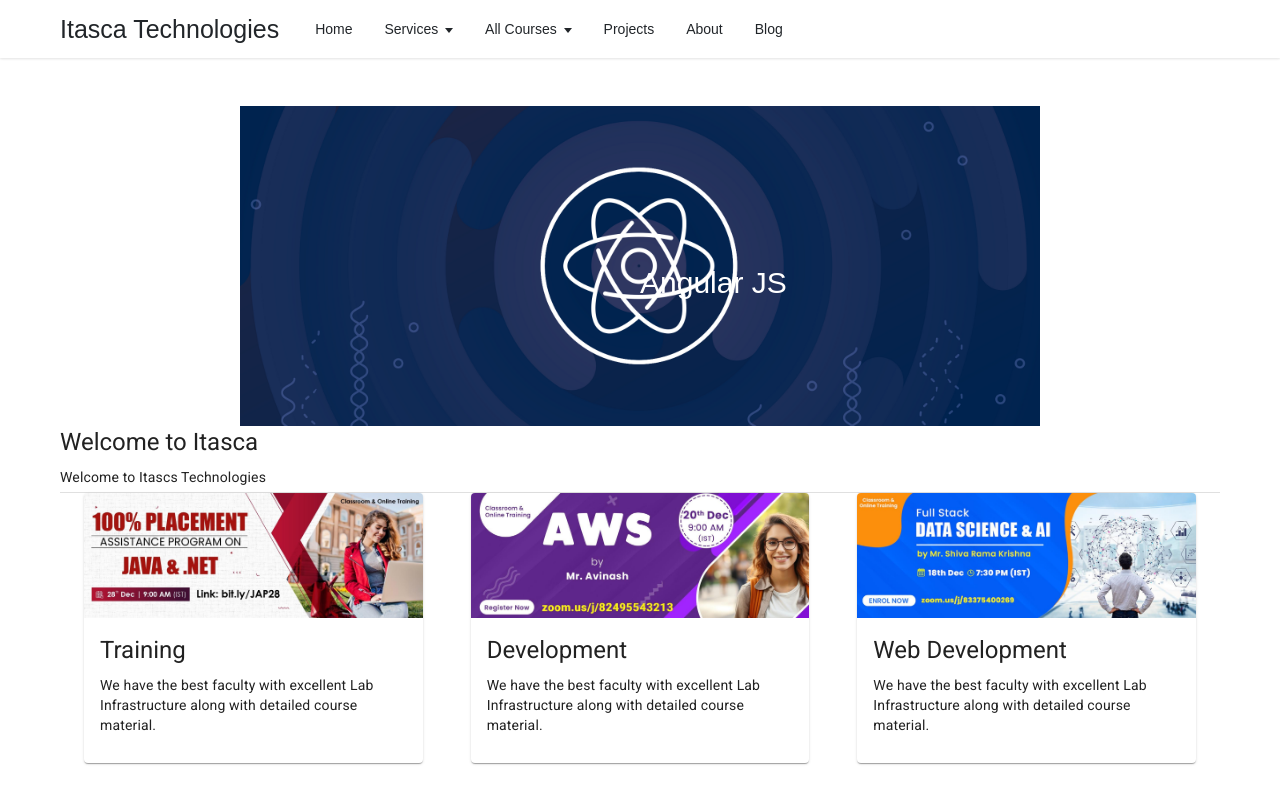
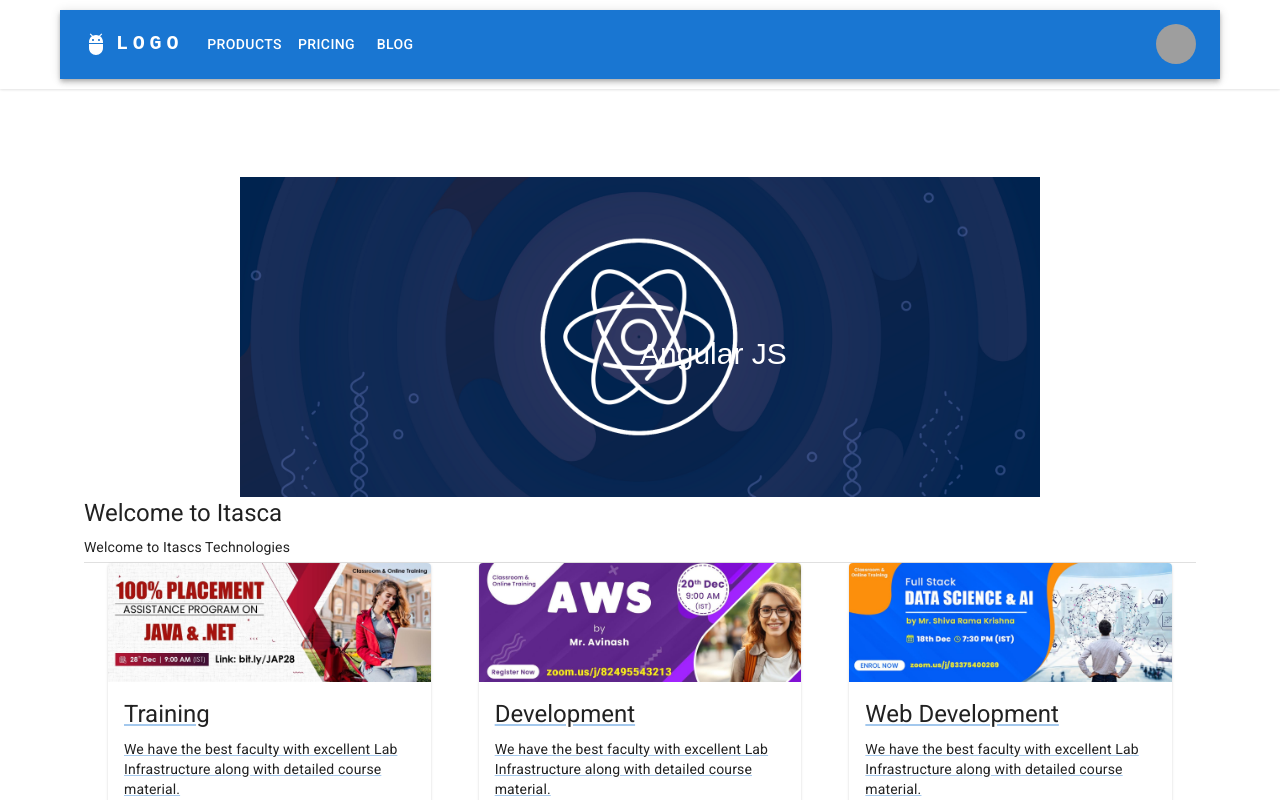
Before and after one commit to iiitrke/react-typescript, a React (Create React App) app: page / in a window 1280 px wide. Shown: the top 800 px of the page. Built offline with nearby package versions, Linux system fonts and the light colour scheme; data requests are answered from the project's data file; grey boxes are pictures that could not be loaded.

Commit message:
before refectoring for mui -working

```diff
--- a/src/components/intro/IntroFC.tsx
+++ b/src/components/intro/IntroFC.tsx
@@ -5,6 +5,7 @@ import {
   CardMedia,
   Container,
   Grid,
+  Link,
   Typography,
 } from "@mui/material";
 import React, { useEffect } from "react";
@@ -50,13 +51,18 @@ export const IntroFC: React.FC = () => {
           <Grid container spacing={6} justifyContent="space-between">
             {data.map((intro: IntroModel, index) => (
               <Grid item xs={12} sm={6} md={4}>
+                <Link href="/abc">
                   <Card key={index}>
                     <CardMedia
                       component="img"
                       image={`./images/intro/${intro.image}`}
                     />
                     <CardContent>
-                    <Typography variant="h5" color="text.primary" gutterBottom>
+                      <Typography
+                        variant="h5"
+                        color="text.primary"
+                        gutterBottom
+                      >
                         <ReactMarkdown children={intro.title} />
                       </Typography>
                       <Typography
@@ -68,7 +74,7 @@ export const IntroFC: React.FC = () => {
                       </Typography>
                     </CardContent>
                   </Card>
-
+                </Link>
                 {/* Add your logo component or image here */}
               </Grid>
             ))}
--- /dev/null
+++ b/src/components/navbar/DropdownFC.tsx
@@ -0,0 +1,166 @@
+import * as React from "react";
+import AppBar from "@mui/material/AppBar";
+import Box from "@mui/material/Box";
+import Toolbar from "@mui/material/Toolbar";
+import IconButton from "@mui/material/IconButton";
+import Typography from "@mui/material/Typography";
+import Menu from "@mui/material/Menu";
+import MenuIcon from "@mui/icons-material/Menu";
+import Container from "@mui/material/Container";
+import Avatar from "@mui/material/Avatar";
+import Button from "@mui/material/Button";
+import Tooltip from "@mui/material/Tooltip";
+import MenuItem from "@mui/material/MenuItem";
+import AdbIcon from "@mui/icons-material/Adb";
+
+const pages = ["Products", "Pricing", "Blog"];
+const settings = ["Profile", "Account", "Dashboard", "Logout"];
+
+function DropdownFC() {
+  const [anchorElNav, setAnchorElNav] = React.useState<null | HTMLElement>(
+    null
+  );
+  const [anchorElUser, setAnchorElUser] = React.useState<null | HTMLElement>(
+    null
+  );
+
+  const handleOpenNavMenu = (event: React.MouseEvent<HTMLElement>) => {
+    setAnchorElNav(event.currentTarget);
+  };
+  const handleOpenUserMenu = (event: React.MouseEvent<HTMLElement>) => {
+    setAnchorElUser(event.currentTarget);
+  };
+
+  const handleCloseNavMenu = () => {
+    setAnchorElNav(null);
+  };
+
+  const handleCloseUserMenu = () => {
+    setAnchorElUser(null);
+  };
+
+  return (
+    <AppBar position="static">
+      <Container maxWidth="xl">
+        <Toolbar disableGutters>
+          <AdbIcon sx={{ display: { xs: "none", md: "flex" }, mr: 1 }} />
+          <Typography
+            variant="h6"
+            noWrap
+            component="a"
+            href="#app-bar-with-responsive-menu"
+            sx={{
+              mr: 2,
+              display: { xs: "none", md: "flex" },
+              fontFamily: "monospace",
+              fontWeight: 700,
+              letterSpacing: ".3rem",
+              color: "inherit",
+              textDecoration: "none",
+            }}
+          >
+            LOGO
+          </Typography>
+
+          <Box sx={{ flexGrow: 1, display: { xs: "flex", md: "none" } }}>
+            <IconButton
+              size="large"
+              aria-label="account of current user"
+              aria-controls="menu-appbar"
+              aria-haspopup="true"
+              onClick={handleOpenNavMenu}
+              color="inherit"
+            >
+              <MenuIcon />
+            </IconButton>
+            <Menu
+              id="menu-appbar"
+              anchorEl={anchorElNav}
+              anchorOrigin={{
+                vertical: "bottom",
+                horizontal: "left",
+              }}
+              keepMounted
+              transformOrigin={{
+                vertical: "top",
+                horizontal: "left",
+              }}
+              open={Boolean(anchorElNav)}
+              onClose={handleCloseNavMenu}
+              sx={{
+                display: { xs: "block", md: "none" },
+              }}
+            >
+              {pages.map((page) => (
+                <MenuItem key={page} onClick={handleCloseNavMenu}>
+                  <Typography textAlign="center">{page}</Typography>
+                </MenuItem>
+              ))}
+            </Menu>
+          </Box>
+          <AdbIcon sx={{ display: { xs: "flex", md: "none" }, mr: 1 }} />
+          <Typography
+            variant="h5"
+            noWrap
+            component="a"
+            href="#app-bar-with-responsive-menu"
+            sx={{
+              mr: 2,
+              display: { xs: "flex", md: "none" },
+              flexGrow: 1,
+              fontFamily: "monospace",
+              fontWeight: 700,
+              letterSpacing: ".3rem",
+              color: "inherit",
+              textDecoration: "none",
+            }}
+          >
+            LOGO
+          </Typography>
+          <Box sx={{ flexGrow: 1, display: { xs: "none", md: "flex" } }}>
+            {pages.map((page) => (
+              <Button
+                key={page}
+                onClick={handleCloseNavMenu}
+                sx={{ my: 2, color: "white", display: "block" }}
+              >
+                {page}
+              </Button>
+            ))}
+          </Box>
+
+          <Box sx={{ flexGrow: 0 }}>
+            <Tooltip title="Open settings">
+              <IconButton onClick={handleOpenUserMenu} sx={{ p: 0 }}>
+                <Avatar alt="Remy Sharp" src="/static/images/avatar/2.jpg" />
+              </IconButton>
+            </Tooltip>
+            <Menu
+              sx={{ mt: "45px" }}
+              id="menu-appbar"
+              anchorEl={anchorElUser}
+              anchorOrigin={{
+                vertical: "top",
+                horizontal: "right",
+              }}
+              keepMounted
+              transformOrigin={{
+                vertical: "top",
+                horizontal: "right",
+              }}
+              open={Boolean(anchorElUser)}
+              onClose={handleCloseUserMenu}
+            >
+              {settings.map((setting) => (
+                <MenuItem key={setting} onClick={handleCloseUserMenu}>
+                  <Typography textAlign="center">{setting}</Typography>
+                </MenuItem>
+              ))}
+            </Menu>
+          </Box>
+        </Toolbar>
+      </Container>
+    </AppBar>
+  );
+}
+export { DropdownFC };
--- a/src/components/navbar/Header.tsx
+++ b/src/components/navbar/Header.tsx
@@ -3,6 +3,7 @@ import { Link } from "react-router-dom";
 
 import { MobileNav } from "./MobileNav";
 import Navbar from "./Navbar";
+import { DropdownFC } from "./DropdownFC";
 
 const Header = (props: { sticky?: boolean }) => {
   const [stick, setStick] = useState(false);
@@ -23,13 +24,13 @@ const Header = (props: { sticky?: boolean }) => {
     <>
       <header className={stick ? "sticky" : ""}>
         <div className="nav-area">
-          <Link to="/" className="logo">
+          {/* <Link to="/" className="logo">
             Itasca Technologies
-          </Link>
+          </Link> */}
 
           {/* for large screens */}
-          <Navbar />
-
+          {/* <Navbar /> */}
+          <DropdownFC />
           {/* for small screens */}
           <MobileNav />
         </div>
--- a/src/routes/app/App.tsx
+++ b/src/routes/app/App.tsx
@@ -1,3 +1,4 @@
+import { Box, Container, Grid } from "@mui/material";
 import { Banner } from "../../components/banner/Banner";
 import { FeaturCouComp } from "../../components/featuredcourse/featuredcoursecomp";
 import { IntroComp } from "../../components/intro/IntroComp";
@@ -8,7 +9,16 @@ import "./App.css";
 // import { Switch } from "react-router-dom";
 function App() {
   return (
-    <div>
+    <Box
+      flexDirection={"row"}
+      display={"flex"}
+      flexWrap={"wrap"}
+      gap={6}
+      justifyContent={"space-between"}
+      marginTop={5}
+    >
+      <Container maxWidth={false}>
+        {/* <div> */}
         <Banner />
         {/* <div className="trg">
         <TrainingService />
@@ -20,7 +30,9 @@ function App() {
 
         <FeaturCouComp />
         {/* <Loginform /> */}
-    </div>
+        {/* </div> */}
+      </Container>
+    </Box>
   );
 }
 
```
Also changed, not shown: src/components/banner/Banner.tsx (+26 -0 lines), src/routes/courses/CoursesFC.tsx (added, +9 -0 lines). Lines whose indentation alone changed are shown as unchanged.
